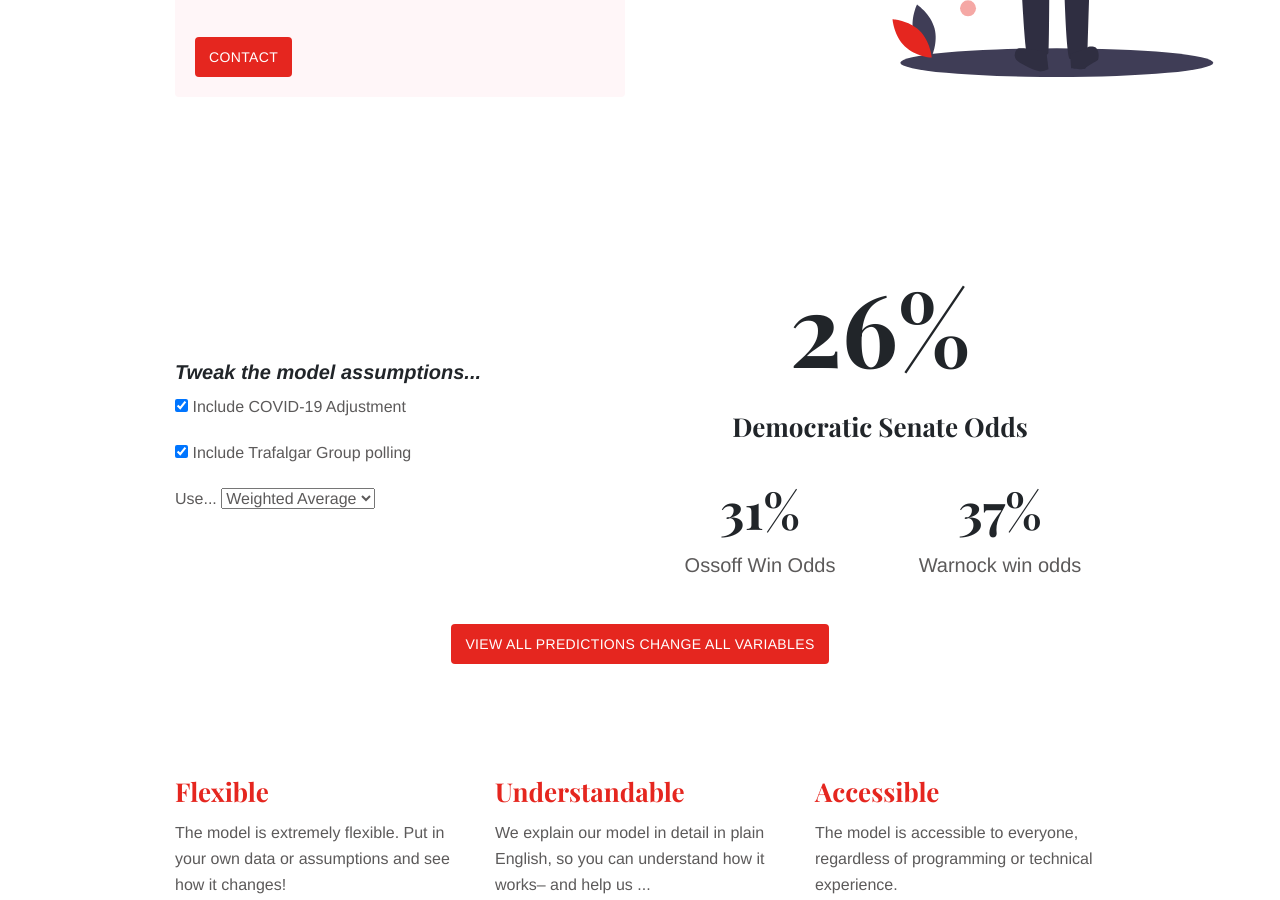
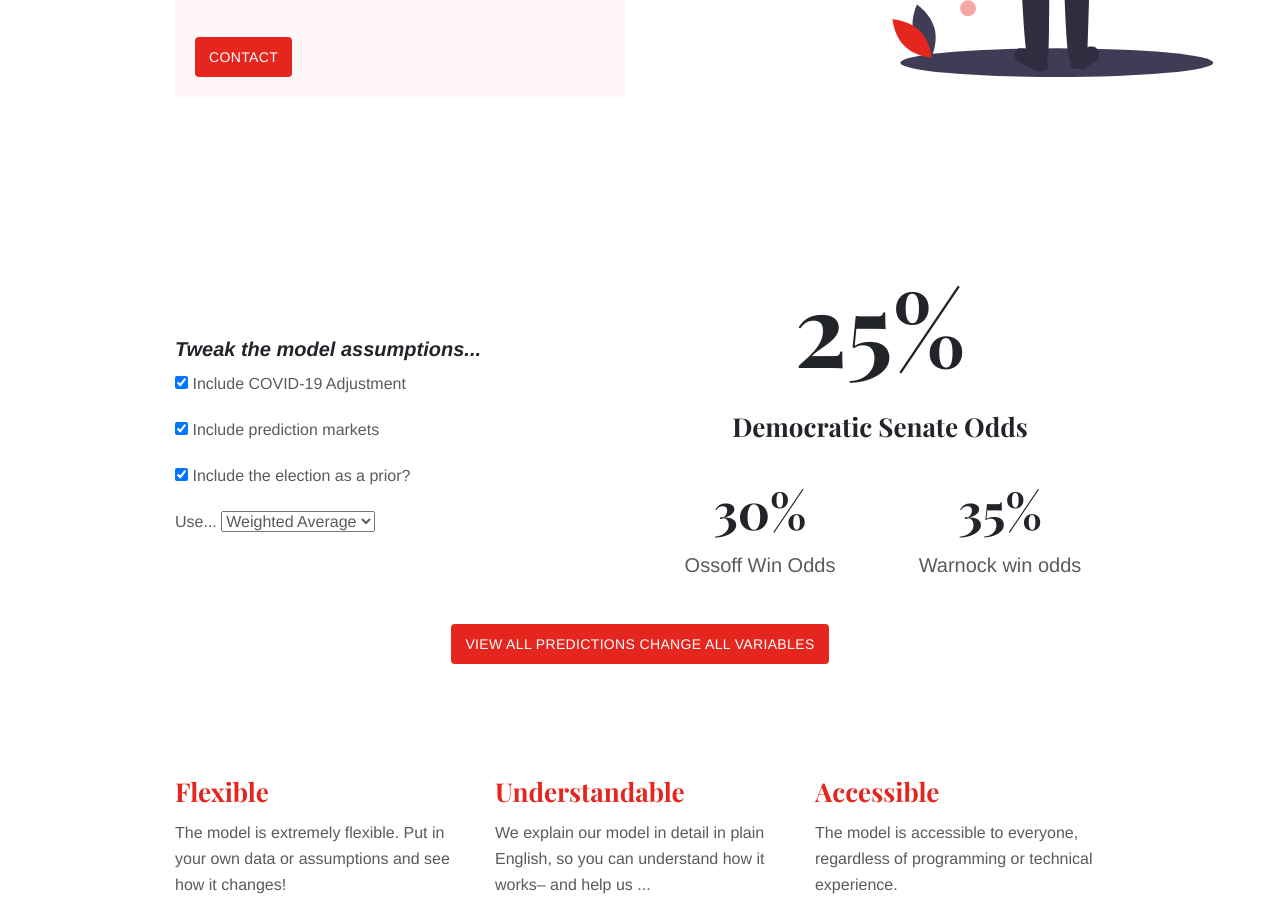
Before and after one commit to ExtraE113/OpenModelProject, a Jekyll site: the page built from index.md, in a window 1280 px wide and 900 px high, scrolled down 790 px. Built offline with Jekyll 4.4.1, drawn with Linux system fonts in a browser that asks for light colours; part of the change alters nothing that is shown.

Commit message:
updated senarios on the home page

```diff
--- a/_layouts/home.html
+++ b/_layouts/home.html
@@ -39,9 +39,15 @@ bodyClass: page-home
                         </label>
                     </div>
                     <div class="form-check">
-                        <input class="form-check-input model-switcher" type="checkbox" value='' id="trafalgar" checked>
-                        <label class="form-check-label" for="trafalgar">
-                            Include Trafalgar Group polling
+                        <input class="form-check-input model-switcher" type="checkbox" value='' id="market" checked>
+                        <label class="form-check-label" for="market">
+                            Include prediction markets
+                        </label>
+                    </div>
+                    <div class="form-check">
+                        <input class="form-check-input model-switcher" type="checkbox" value='' id="prior" checked>
+                        <label class="form-check-label" for="prior">
+                            Include the election as a prior?
                         </label>
                     </div>
                     <div class="form-group">
--- a/assets/js/model-switcher.js
+++ b/assets/js/model-switcher.js
@@ -1,61 +1,36 @@
 function handleChange() {
     let covid = document.getElementById("covid").checked
-    let trafalgar = document.getElementById("trafalgar").checked
+    let market = document.getElementById("market").checked
+    let prior = document.getElementById("prior").checked
     let avg = document.getElementById("average").value
 
-    let senario = (covid ? "c" : "x") + (trafalgar ? "t" : "x") + avg
+    let scenario = (covid ? "c" : "x") + (avg.includes("imple") ? "s" : "w") + (market ? "p" : "x") + (prior ? "e" : "x")
 
-    let dsenate, ossoff, warnock
-
-    switch (senario){
-        case "ctSimple Average":
-            dsenate = "23%"
-            ossoff = "28%"
-            warnock = "37%"
-            break;
-        case "ctWeighted Average":
-            dsenate = "26%"
-            ossoff = "31%"
-            warnock = "37%"
-            break;
-        case "xtSimple Average":
-            dsenate = "27%"
-            ossoff = "31%"
-            warnock = "42%"
-            break;
-        case "xtWeighted Average":
-            dsenate = "31%"
-            ossoff = "36%"
-            warnock = "43%"
-            break;
-        case "cxSimple Average":
-            dsenate = "22%"
-            ossoff = "26%"
-            warnock = "38%"
-            break;
-        case "cxWeighted Average":
-            dsenate = "24%"
-            ossoff = "28%"
-            warnock = "39%"
-            break;
-        case "xxSimple Average":
-            dsenate = "25%"
-            ossoff = "29%"
-            warnock = "42%"
-            break;
-        case "xxWeighted Average":
-            dsenate = "28%"
-            ossoff = "33%"
-            warnock = "45%"
-            break;
-        default:
-            console.error("no senario matched!");
-            break;
+    let data = {
+        "xsxx": [23, 27, 42],
+        "csxx": [14, 18, 28],
+        "xwxx": [35, 41, 46],
+        "cwxx": [20, 25, 29],
+        "xspx": [24, 28, 41],
+        "cspx": [17, 19, 29],
+        "xwpx": [34, 40, 45],
+        "cwpx": [22, 26, 29],
+        "xsxe": [26, 30, 42],
+        "csxe": [21, 25, 35],
+        "xwxe": [31, 37, 43],
+        "cwxe": [24, 29, 35],
+        "xspe": [26, 31, 41],
+        "cspe": [23, 26, 35],
+        "xwpe": [31, 36, 43],
+        "cwpe": [25, 30, 35]
     }
 
-    document.getElementById("dsenate").innerText = dsenate;
-    document.getElementById("ossoff").innerText = ossoff;
-    document.getElementById("warnock").innerText = warnock;
+    let [dsenate, ossoff, warnock] = data[scenario];
+
+
+    document.getElementById("dsenate").innerText = dsenate + "%";
+    document.getElementById("ossoff").innerText = ossoff + "%";
+    document.getElementById("warnock").innerText = warnock + "%";
 
 }
 
```
Also changed, not shown: CHANGELOG.md, 1 other file.
